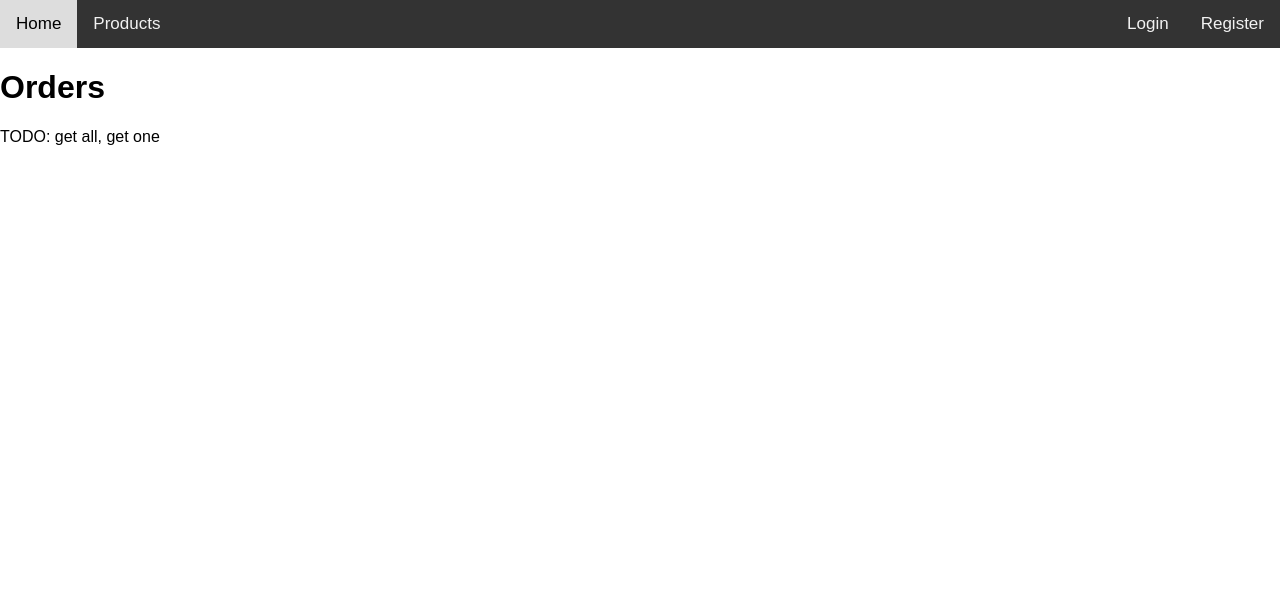
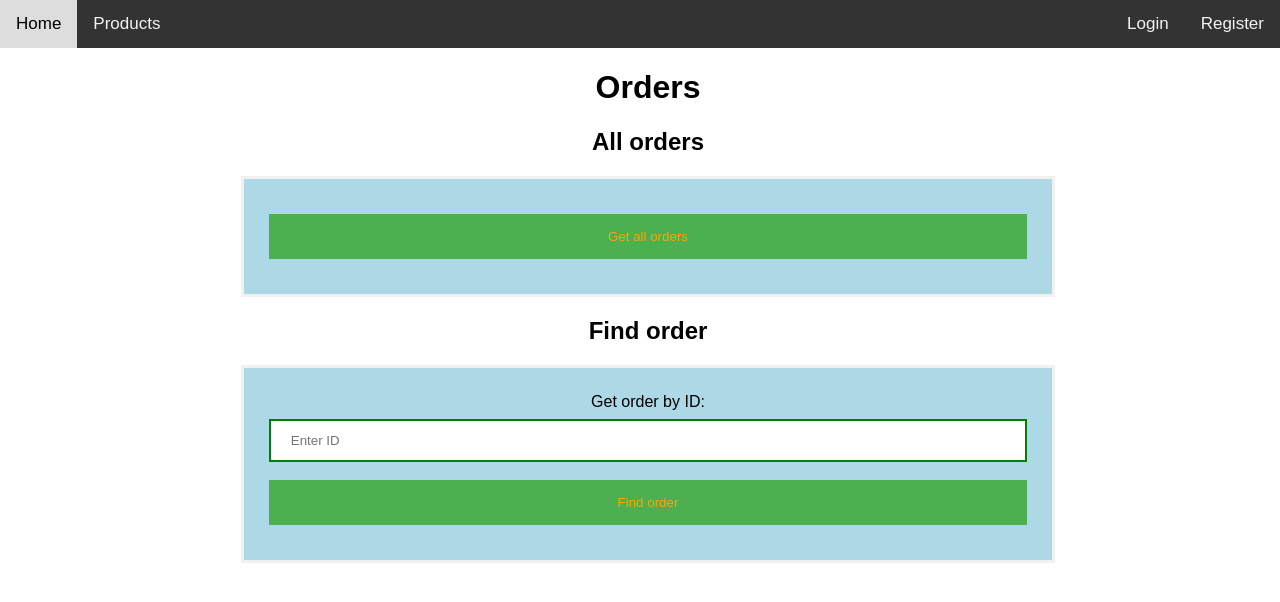
Before and after one commit to MathiasJensen96/soft-security, a PHP site: page /test/views/orders-page.php in a window 1280 px wide. Shown: the top 602 px of the page. Run offline with PHP 8.4, Linux system fonts and the light colour scheme.

Commit message:
get part of orders page

```diff
--- a/src/views/orders-page.php
+++ b/src/views/orders-page.php
@@ -10,12 +10,27 @@
 </head>
 <body>
     <?php include 'navbar.php'; ?>
-    <h1>Orders</h1>
-    <p>TODO: get all, get one</p>
+    <div style="padding-left:16px;text-align: center">
+        <h1>Orders</h1>
+        <h2>All orders</h2>
+        <div class="container">
+            <form method="GET" action="/orders">
+                <button type="submit">Get all orders</button>
+            </form>
+        </div>
+        <h2>Find order</h2>
+        <div class="container">
+            <form method="GET" action="/getOrder">
+                <label>
+                    Get order by ID:
+                    <input type="number" min="1" placeholder="Enter ID" name="id" required>
+                    <button type="submit">Find order</button>
+            </form>
+        </div>
 
-    <?php
-    if (isset($_SESSION['role']) && $_SESSION['role'] === 'admin') {?>
-        <p>TODO: forms for create, update and delete orders</p>
-    <?php } ?>
+        <?php
+        if (isset($_SESSION['role']) && $_SESSION['role'] === 'admin') {?>
+            <p>TODO: forms for create, update and delete orders</p>
+        <?php } ?>
 </body>
 </html>
```
Also changed, not shown: src/routes.php (+10 -6 lines).
